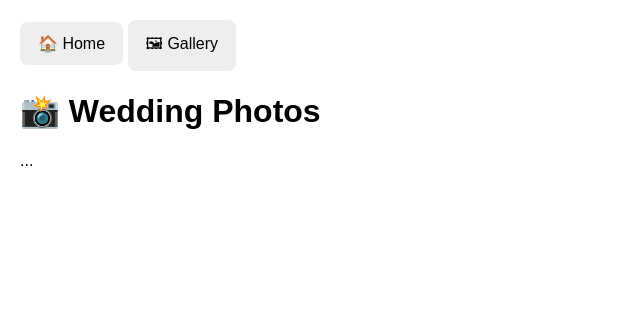
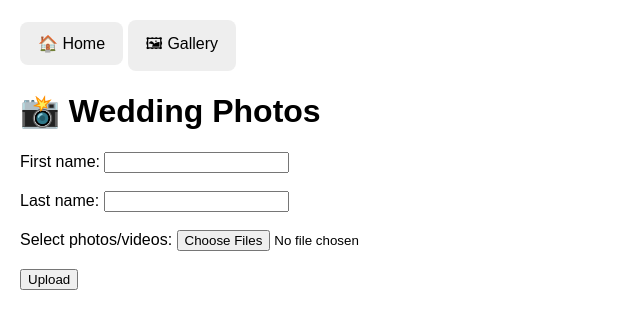
Before and after one commit to Loethor/wedding-photos, a FastAPI app: page / in a window 1280 px wide. Shown: the top 329 px of the page, without its empty margins (0-640 px from the left). Run offline with FastAPI, Linux system fonts and the light colour scheme.

Commit message:
fix bug missing upload

```diff
--- a/app/templates/index.html
+++ b/app/templates/index.html
@@ -1,7 +1,7 @@
 {% extends "base.html" %}
 
 {% block title %}
-Upload photos
+Upload Photos
 {% endblock %}
 
 
@@ -11,8 +11,95 @@ Upload photos
 
 <form id="upload-form">
 
-    ...
+    <label>
+        First name:
+        <input name="first_name" required>
+    </label>
+
+    <br><br>
+
+    <label>
+        Last name:
+        <input name="last_name" required>
+    </label>
+
+    <br><br>
+
+    <label>
+        Select photos/videos:
+        <input id="files" type="file" name="files" multiple accept="image/*,video/*" required>
+    </label>
+
+    <br><br>
+
+    <button type="submit">
+        Upload
+    </button>
 
 </form>
 
+<p id="status"></p>
+
+
+<script>
+
+    const form = document.getElementById("upload-form");
+    const status = document.getElementById("status");
+
+    form.addEventListener("submit", function (event) {
+
+        event.preventDefault();
+
+        const files = document.getElementById("files").files;
+
+        status.innerText =
+            `Uploading 0 / ${files.length} files`;
+
+        const data = new FormData(form);
+
+        const xhr = new XMLHttpRequest();
+
+        xhr.open("POST", "/upload");
+
+
+        xhr.upload.onprogress = function (event) {
+
+            if (event.lengthComputable) {
+
+                const percent =
+                    Math.round(
+                        (event.loaded / event.total) * 100
+                    );
+
+                status.innerText =
+                    `Uploading... ${percent}% (${files.length} files)`;
+            }
+        };
+
+
+        xhr.onload = function () {
+
+            if (xhr.status === 200) {
+
+                status.innerText =
+                    `✅ Upload completed: ${files.length} files`;
+
+                form.reset();
+
+            } else {
+
+                status.innerText =
+                    "❌ Upload failed";
+            }
+
+        };
+
+
+        xhr.send(data);
+
+    });
+
+</script>
+
+
 {% endblock %}
```
